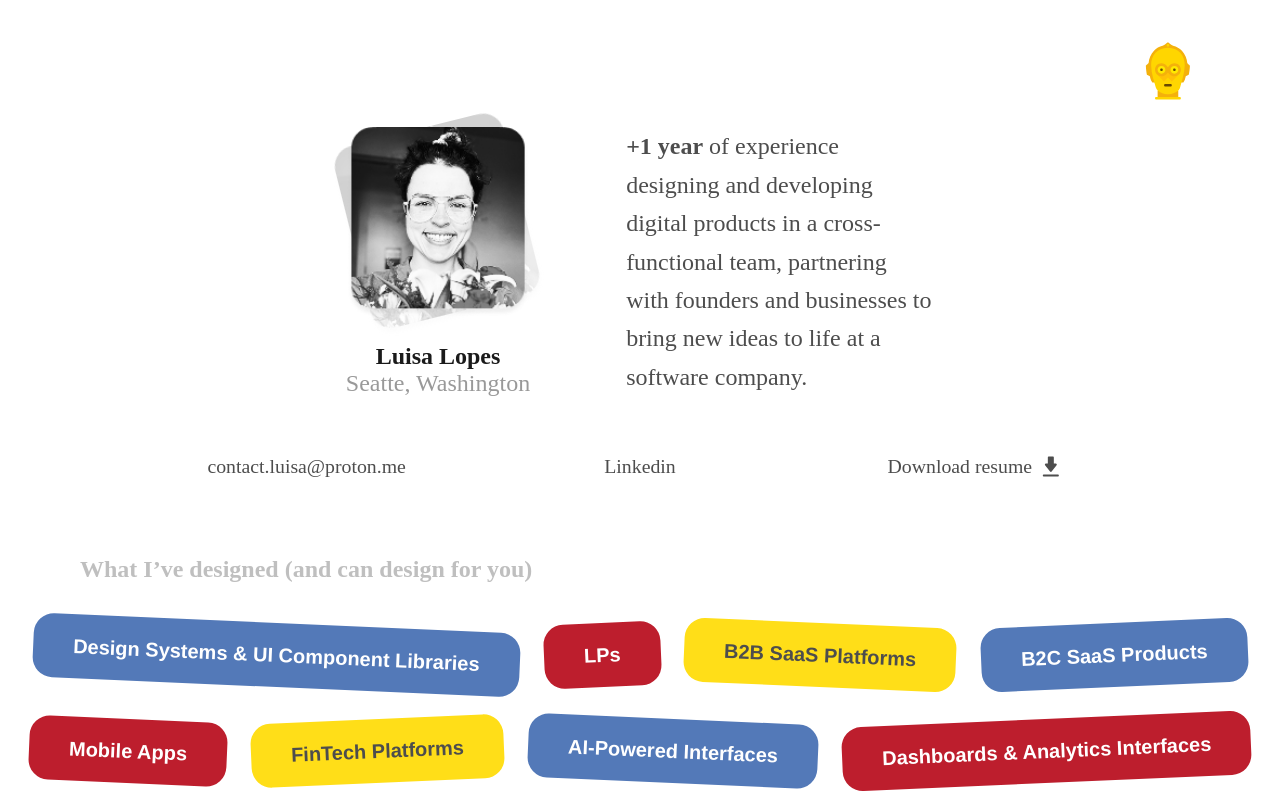
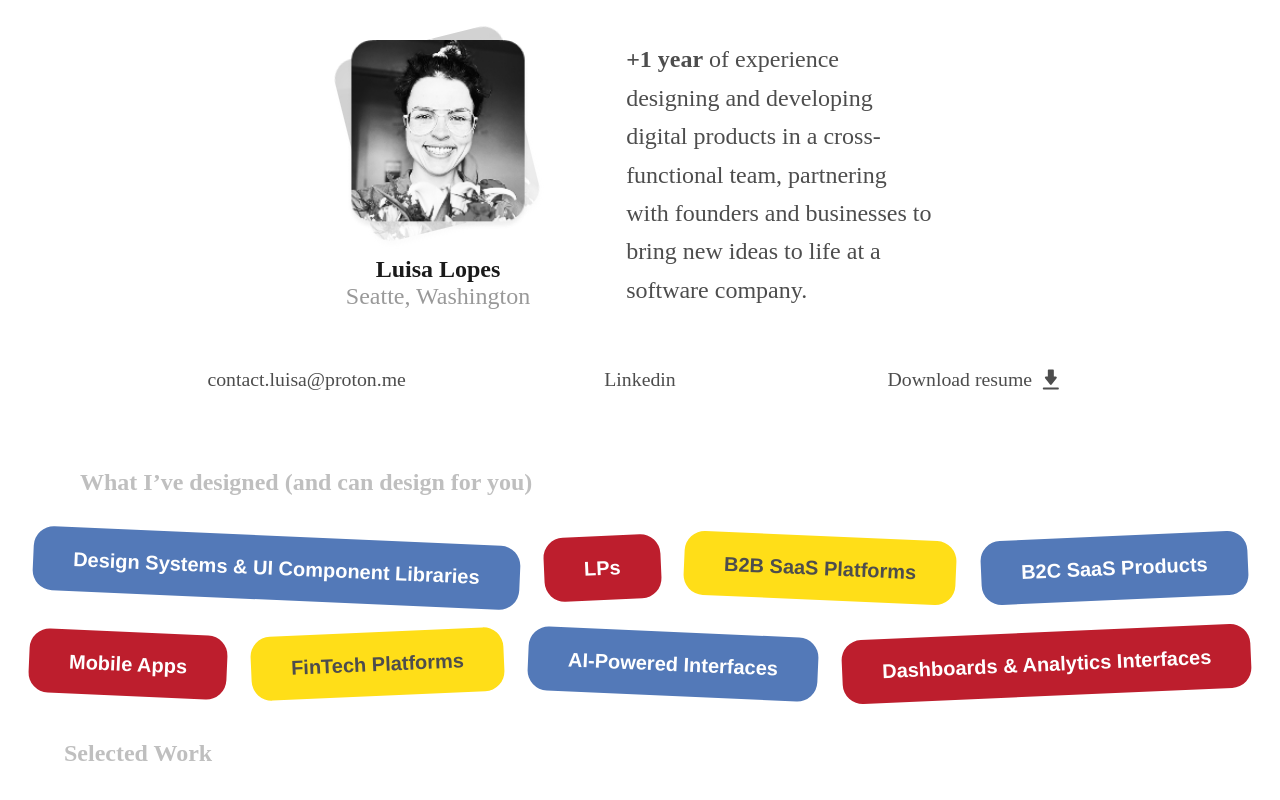
Before and after one commit to luisadeguimaraes/portfolio, a React (Vite) app: page / in a window 1280 px wide. Shown: the top 800 px of the page. Built offline with nearby package versions, Linux system fonts and the light colour scheme; a web font is replaced by a local one.

Commit message:
fix: commented out c3po

```diff
--- a/index.html
+++ b/index.html
@@ -2,7 +2,7 @@
 <html lang="en">
   <head>
     <meta charset="UTF-8" />
-    <link rel="icon" type="image/svg+xml" href="/vite.svg" />
+    <link rel="icon" type="image/svg+xml" href="/public/Luisa.png" />
     <meta name="viewport" content="width=device-width, initial-scale=1.0" />
     <title>Luisa's Portfolio</title>
 
--- a/src/components/Header/Header.tsx
+++ b/src/components/Header/Header.tsx
@@ -1,6 +1,6 @@
 // Header.tsx
 import React from 'react';
-import ThemeToggle from './ThemeToggle';
+// import ThemeToggle from './ThemeToggle'; c3po here
 
 // This is the key part of CSS Modules.
 // 'styles' becomes an object mapping class names to unique strings.
@@ -18,7 +18,8 @@ const Header: React.FC<HeaderProps> = () => {
       <div className={styles.content}>
         {/* Your content like a logo or navigation goes here */}
         <div></div>
-        <ThemeToggle/>
+        {/* C3PO HERE */}
+        {/* <ThemeToggle/> */}
       </div>
     </header>
   );
--- a/src/components/Header/ThemeToggle.tsx
+++ b/src/components/Header/ThemeToggle.tsx
@@ -1,33 +1,33 @@
-// File: /components/Header/ThemeToggle.tsx
+// // File: /components/Header/ThemeToggle.tsx
 
-import { useTheme } from "../../context/ThemeContext"; // Using your exact import path
-import { C3POIcon } from "../Icons/C3POIcon";
-import { DarkC3POIcon } from "../Icons/DarkC3POIcon";
-import styles from './ThemeToggle.module.css';
+// import { useTheme } from "../../context/ThemeContext"; // Using your exact import path
+// import { C3POIcon } from "../Icons/C3POIcon";
+// import { DarkC3POIcon } from "../Icons/DarkC3POIcon";
+// import styles from './ThemeToggle.module.css';
 
-export default function ThemeToggle() {
-  const { theme, toggleTheme } = useTheme();
+// export default function ThemeToggle() {
+//   const { theme, toggleTheme } = useTheme();
 
-  // It's often cleaner to create a boolean for the current state
-  const isDark = theme === 'dark';
+//   // It's often cleaner to create a boolean for the current state
+//   const isDark = theme === 'dark';
 
-  return (
-    <button
-      onClick={toggleTheme}
-      className={styles.toggleButton} // This is the 65x87 container
-      aria-label={`Switch to ${isDark ? 'light' : 'dark'} mode`}
-    >
-      {/* 1. Wrap the icon in the container that positions it at the top */}
-      <div className={styles.iconContainer}>
-        {isDark ? <DarkC3POIcon /> : <C3POIcon />}
-      </div>
+//   return (
+//     <button
+//       onClick={toggleTheme}
+//       className={styles.toggleButton} // This is the 65x87 container
+//       aria-label={`Switch to ${isDark ? 'light' : 'dark'} mode`}
+//     >
+//       {/* 1. Wrap the icon in the container that positions it at the top */}
+//       <div className={styles.iconContainer}>
+//         {isDark ? <DarkC3POIcon /> : <C3POIcon />}
+//       </div>
 
-      {/* 2. Conditionally render the caption, which is positioned at the bottom */}
-      {isDark && (
-        <span className={styles.caption}>
-          Oh dear!
-        </span>
-      )}
-    </button>
-  );
-}
+//       {/* 2. Conditionally render the caption, which is positioned at the bottom */}
+//       {isDark && (
+//         <span className={styles.caption}>
+//           Oh dear!
+//         </span>
+//       )}
+//     </button>
+//   );
+// }
```
